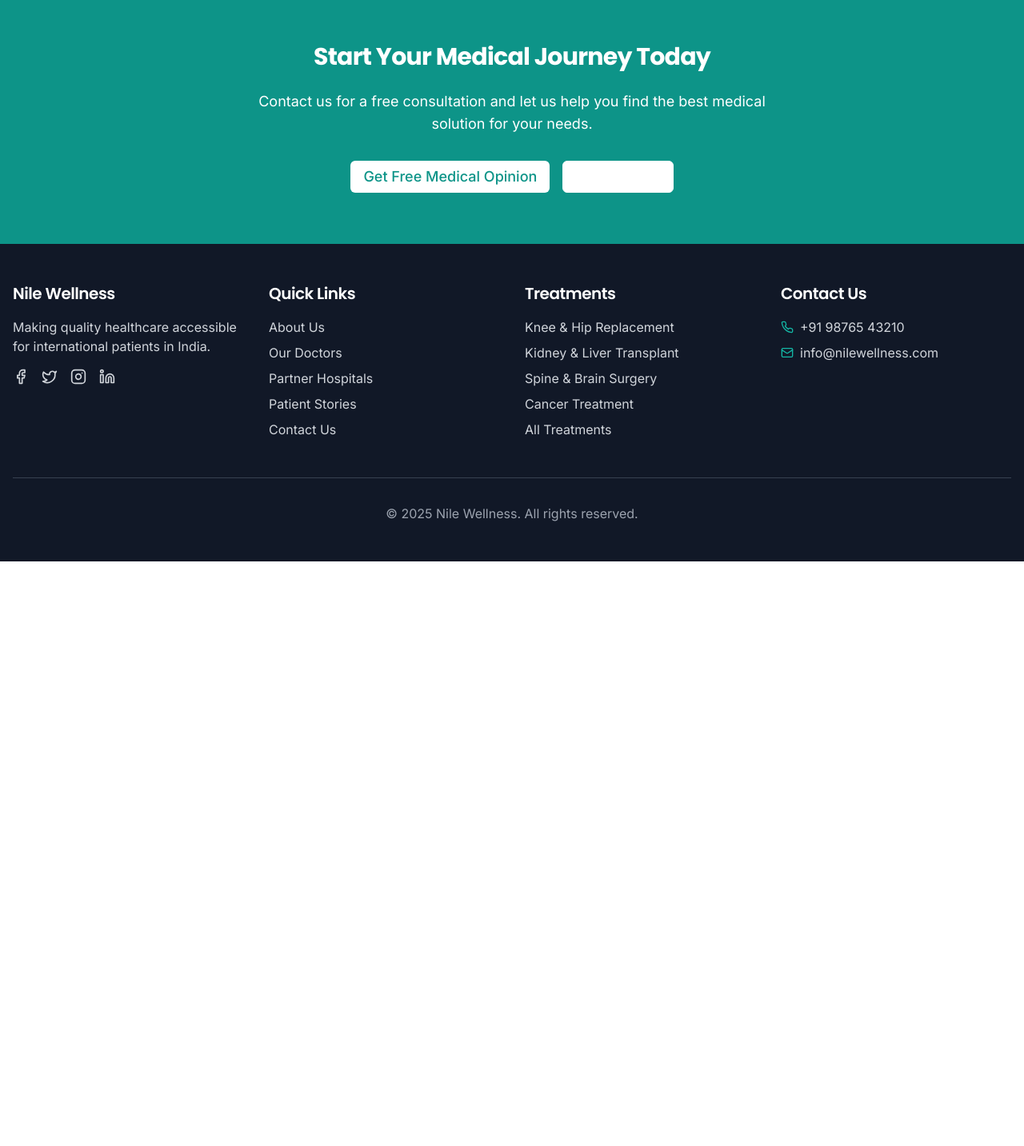
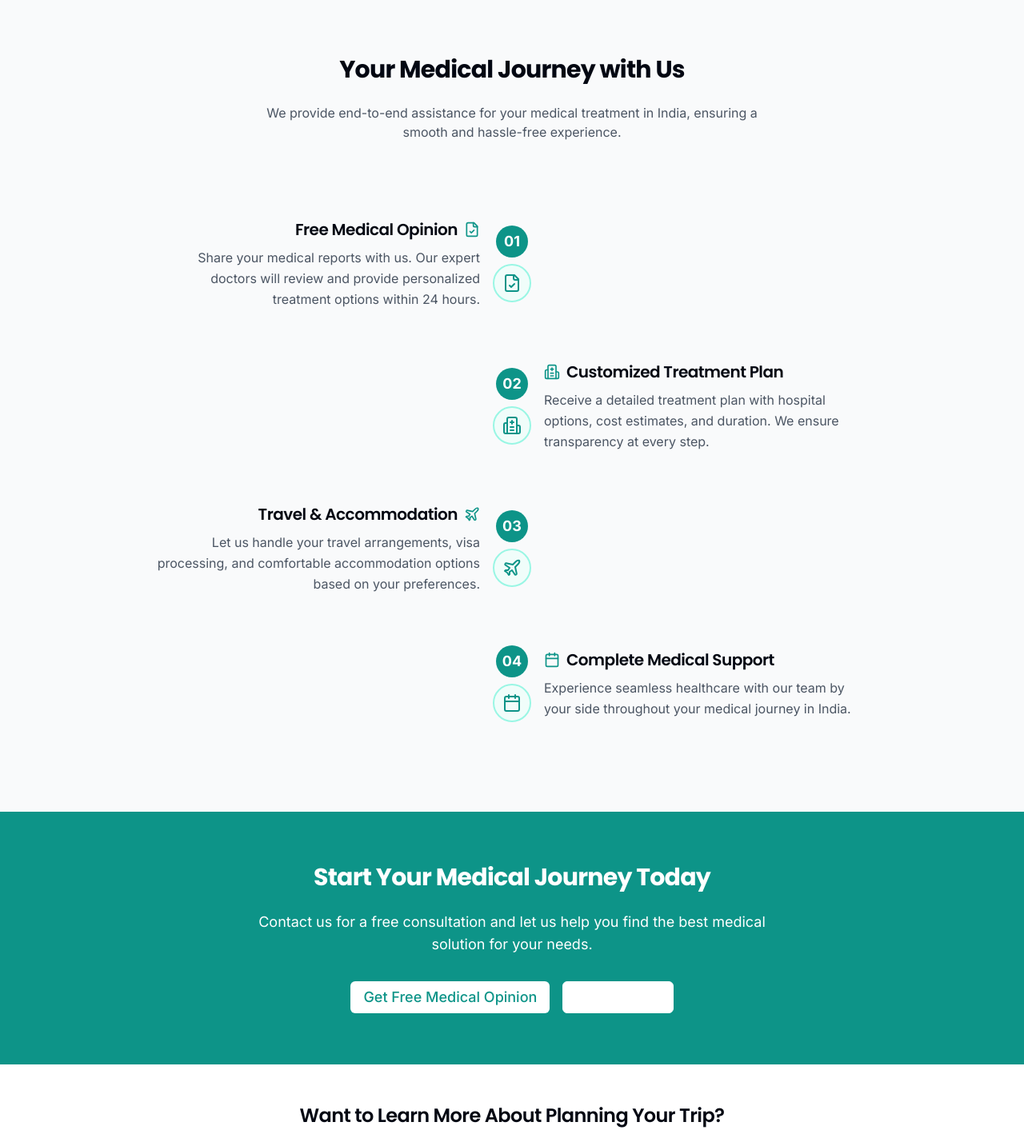
Before and after one commit to Ayushm74/welcome-tone-speak, a React (Vite) app: page / in a window 1280 px wide. Shown: the part 1060-2493 px from the top of the page at 80% size. Before the commit the page ends 1762 px from the top, so only its background shows below. Built offline with nearby package versions, Linux system fonts and the light colour scheme.

Commit message:
Recreate project from files
Recreate the project structure and content based on the provided files.

```diff
--- a/src/App.tsx
+++ b/src/App.tsx
@@ -9,6 +9,7 @@ import Index from "./pages/Index";
 import NotFound from "./pages/NotFound";
 import SpineBrainSurgery from "./pages/treatments/SpineBrainSurgery";
 import KidneyLiverTransplant from "./pages/treatments/KidneyLiverTransplant";
+import PlanYourTrip from "./pages/PlanYourTrip";
 
 const queryClient = new QueryClient();
 
@@ -21,6 +22,7 @@ const App = () => (
         <ScrollToTop />
         <Routes>
           <Route path="/" element={<Index />} />
+          <Route path="/plan-your-trip" element={<PlanYourTrip />} />
           <Route path="/treatments/spine-brain-surgery" element={<SpineBrainSurgery />} />
           <Route path="/treatments/kidney-liver-transplant" element={<KidneyLiverTransplant />} />
           {/* ADD ALL CUSTOM ROUTES ABOVE THE CATCH-ALL "*" ROUTE */}
--- a/src/pages/Index.tsx
+++ b/src/pages/Index.tsx
@@ -3,10 +3,39 @@ import React from "react";
 import { Helmet } from "react-helmet";
 import { Button } from "@/components/ui/button";
 import { Link } from "react-router-dom";
-import { ArrowRight, CheckCircle, Globe, Phone } from "lucide-react";
+import { ArrowRight, CheckCircle, Globe, Phone, FileCheck, Hospital, Plane, Calendar } from "lucide-react";
 import Header from "@/components/layout/Header";
 import Footer from "@/components/layout/Footer";
 import WhatsAppButton from "@/components/common/WhatsAppButton";
+import StepLayout from "@/components/common/StepLayout";
+
+// Journey steps for homepage
+const journeySteps = [
+  {
+    number: "01",
+    title: "Free Medical Opinion",
+    description: "Share your medical reports with us. Our expert doctors will review and provide personalized treatment options within 24 hours.",
+    icon: FileCheck
+  },
+  {
+    number: "02",
+    title: "Customized Treatment Plan",
+    description: "Receive a detailed treatment plan with hospital options, cost estimates, and duration. We ensure transparency at every step.",
+    icon: Hospital
+  },
+  {
+    number: "03",
+    title: "Travel & Accommodation",
+    description: "Let us handle your travel arrangements, visa processing, and comfortable accommodation options based on your preferences.",
+    icon: Plane
+  },
+  {
+    number: "04",
+    title: "Complete Medical Support",
+    description: "Experience seamless healthcare with our team by your side throughout your medical journey in India.",
+    icon: Calendar
+  }
+];
 
 const Index = () => {
   return (
@@ -92,6 +121,21 @@ const Index = () => {
           </div>
         </section>
 
+        {/* Journey Steps Section */}
+        <section className="py-20 bg-gray-50">
+          <div className="container mx-auto px-4">
+            <div className="max-w-4xl mx-auto">
+              <h2 className="text-3xl font-bold text-center mb-6">
+                Your Medical Journey with Us
+              </h2>
+              <p className="text-gray-600 text-center mb-16 max-w-2xl mx-auto">
+                We provide end-to-end assistance for your medical treatment in India, ensuring a smooth and hassle-free experience.
+              </p>
+              <StepLayout steps={journeySteps} />
+            </div>
+          </div>
+        </section>
+
         {/* CTA Section */}
         <section className="bg-nile-600 text-white py-16">
           <div className="container mx-auto px-4 text-center">
@@ -109,6 +153,18 @@ const Index = () => {
             </div>
           </div>
         </section>
+
+        {/* Link to Plan Your Trip */}
+        <section className="py-12 bg-white">
+          <div className="container mx-auto px-4 text-center">
+            <h3 className="text-2xl font-semibold mb-6">Want to Learn More About Planning Your Trip?</h3>
+            <Link to="/plan-your-trip">
+              <Button className="bg-nile-600 hover:bg-nile-700 text-white">
+                Plan Your Medical Trip <ArrowRight className="ml-2 h-5 w-5" />
+              </Button>
+            </Link>
+          </div>
+        </section>
       </main>
 
       <Footer />
```
